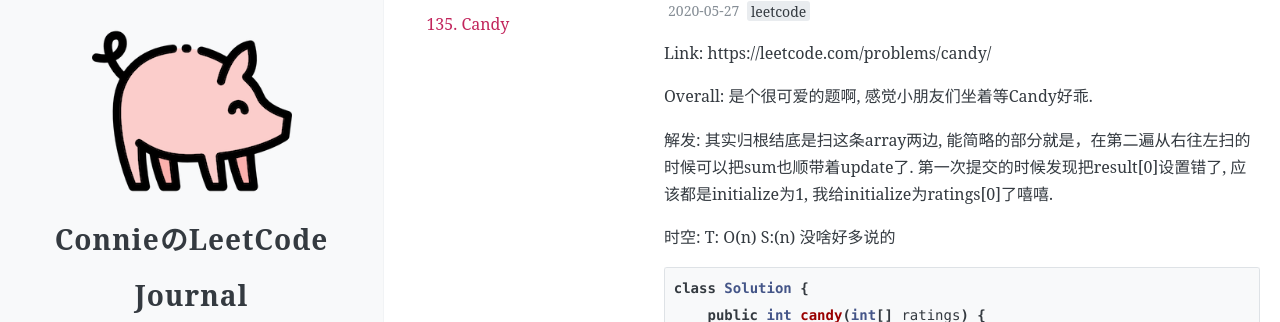
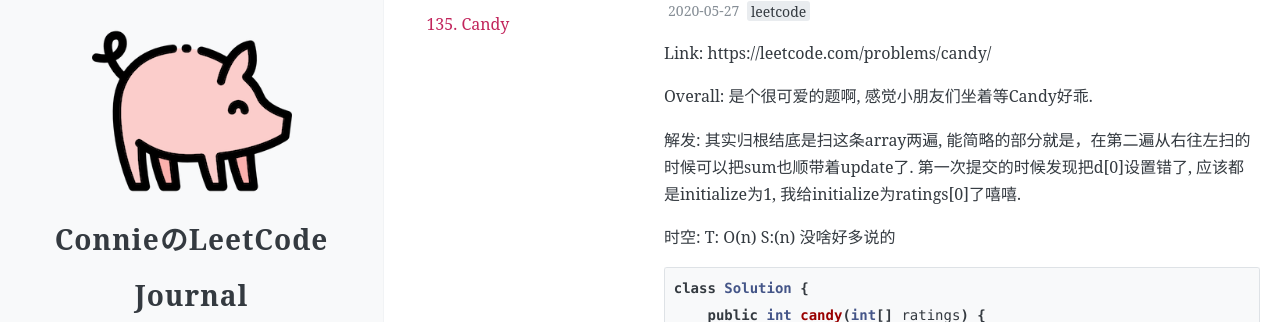
Before and after one commit to tianying0525/leetcode-vegi, a Jekyll site: the page built from _posts/2020-05-27-leetcode-135.md, in a window 1280 px wide and 1365 px high. Shown: the part 109-431 px from the top of the window. Built offline with Jekyll 4.4.1, drawn with Linux system fonts in a browser that asks for light colours; comment, search, counter and statistics services are not loaded.

Commit message:
fixed typo

```diff
--- a/_posts/2020-05-27-leetcode-135.md
+++ b/_posts/2020-05-27-leetcode-135.md
@@ -11,7 +11,7 @@ Link: https://leetcode.com/problems/candy/
 
 Overall: 是个很可爱的题啊, 感觉小朋友们坐着等Candy好乖.
 
-解发: 其实归根结底是扫这条array两边, 能简略的部分就是，在第二遍从右往左扫的时候可以把sum也顺带着update了. 第一次提交的时候发现把result[0]设置错了, 应该都是initialize为1, 我给initialize为ratings[0]了嘻嘻.
+解发: 其实归根结底是扫这条array两遍, 能简略的部分就是，在第二遍从右往左扫的时候可以把sum也顺带着update了. 第一次提交的时候发现把d[0]设置错了, 应该都是initialize为1, 我给initialize为ratings[0]了嘻嘻.
 
 时空: T: O(n) S:(n) 没啥好多说的
 
```
